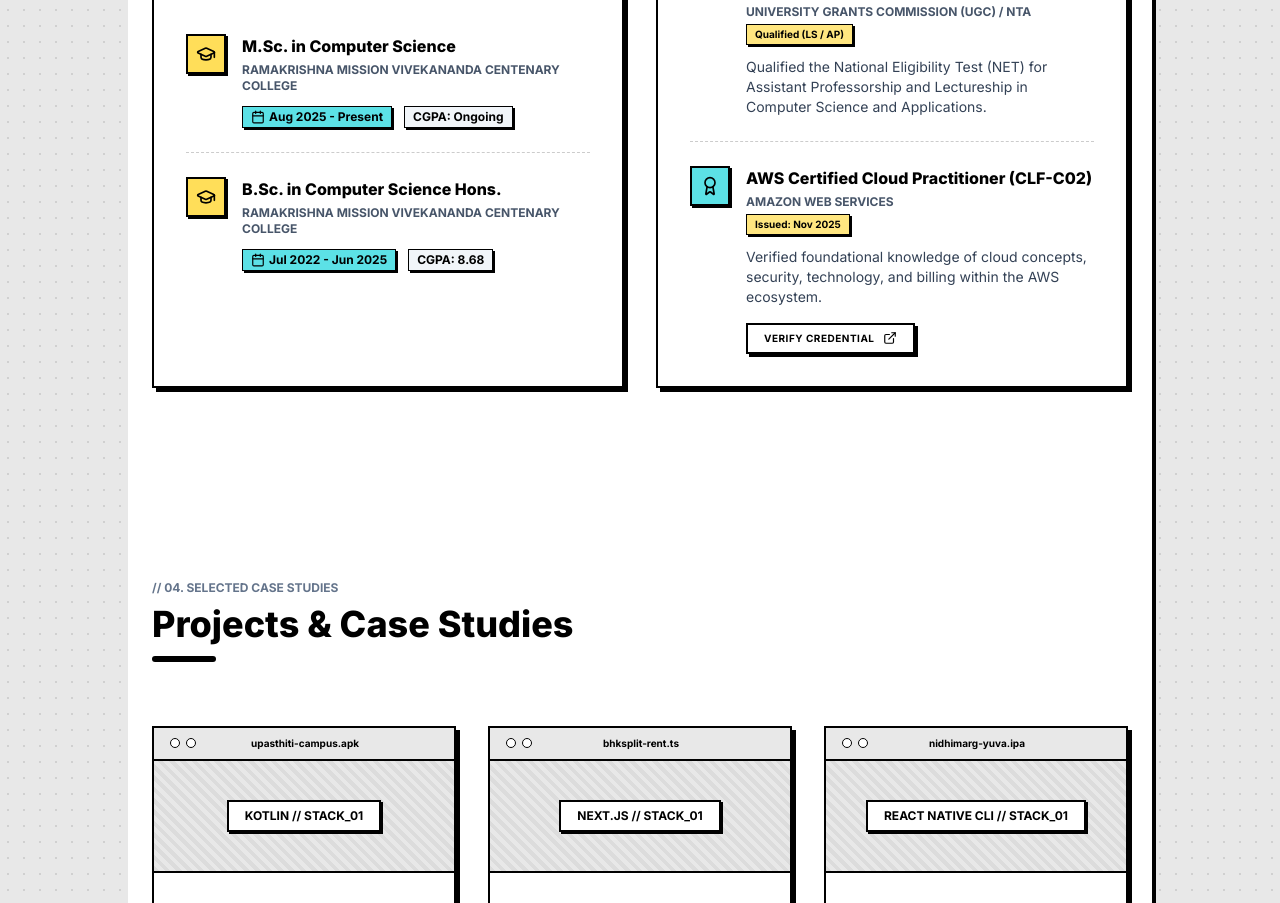
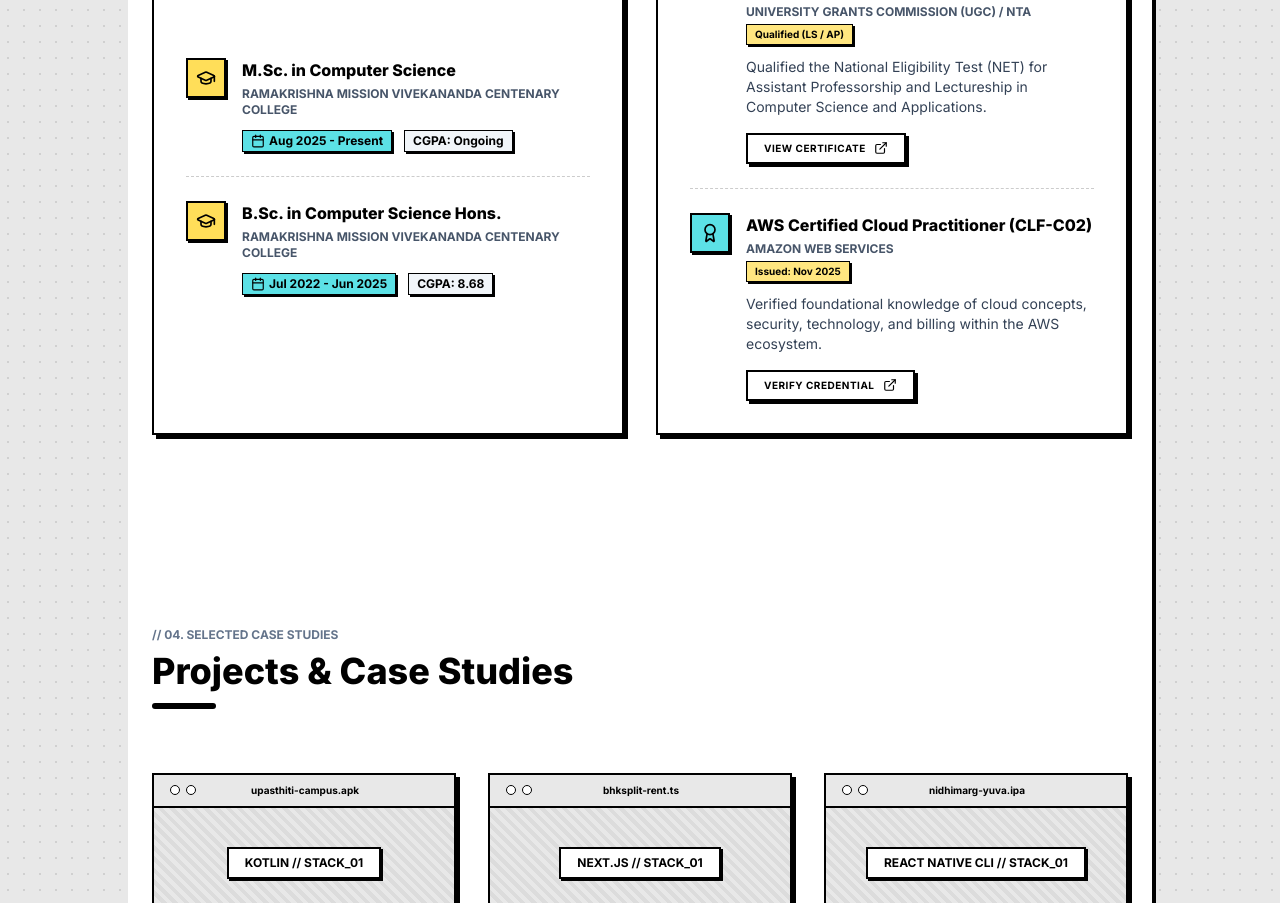
Before and after one commit to SuvamNaskar/SuvamNaskar.github.io, a Next.js app: page / in a window 1280 px wide. Shown: the part 2990-3893 px from the top of the page. Built offline with nearby package versions, Linux system fonts and the light colour scheme.

Commit message:
feat: add dynamic button labels for certification verification

```diff
--- a/components/Credentials.tsx
+++ b/components/Credentials.tsx
@@ -99,7 +99,7 @@ export default function Credentials() {
                         rel="noopener noreferrer"
                         className="brutalist-button inline-flex items-center space-x-2 px-4 py-1.5 font-mono text-[10px] font-bold uppercase tracking-wider text-black bg-[#ffe680] hover:bg-[#ffde59]"
                       >
-                        <span>Verify Credential</span>
+                        <span>{cert.buttonLabel || "Verify Credential"}</span>
                         <ExternalLink className="w-3.5 h-3.5" />
                       </a>
                     </div>
--- a/data/portfolio.ts
+++ b/data/portfolio.ts
@@ -43,6 +43,7 @@ export interface Certification {
   date: string;
   description: string;
   verifyUrl?: string;
+  buttonLabel?: string;
 }
 
 export interface PersonalInfo {
@@ -153,13 +154,16 @@ export const certificationsList: Certification[] = [
     issuer: "University Grants Commission (UGC) / NTA",
     date: "Qualified (LS / AP)",
     description: "Qualified the National Eligibility Test (NET) for Assistant Professorship and Lectureship in Computer Science and Applications.",
+    verifyUrl: "/documents/certs/ugc-net.png",
+    buttonLabel: "View Certificate"
   },
   {
     name: "AWS Certified Cloud Practitioner (CLF-C02)",
     issuer: "Amazon Web Services",
     date: "Nov 2025",
     description: "Verified foundational knowledge of cloud concepts, security, technology, and billing within the AWS ecosystem.",
-    verifyUrl: "https://www.credly.com/badges/5b706e6a-51b8-48f0-829a-f97ce26a2381/public_url"
+    verifyUrl: "https://www.credly.com/badges/5b706e6a-51b8-48f0-829a-f97ce26a2381/public_url",
+    buttonLabel: "Verify Credential"
   }
 ];
 
```
